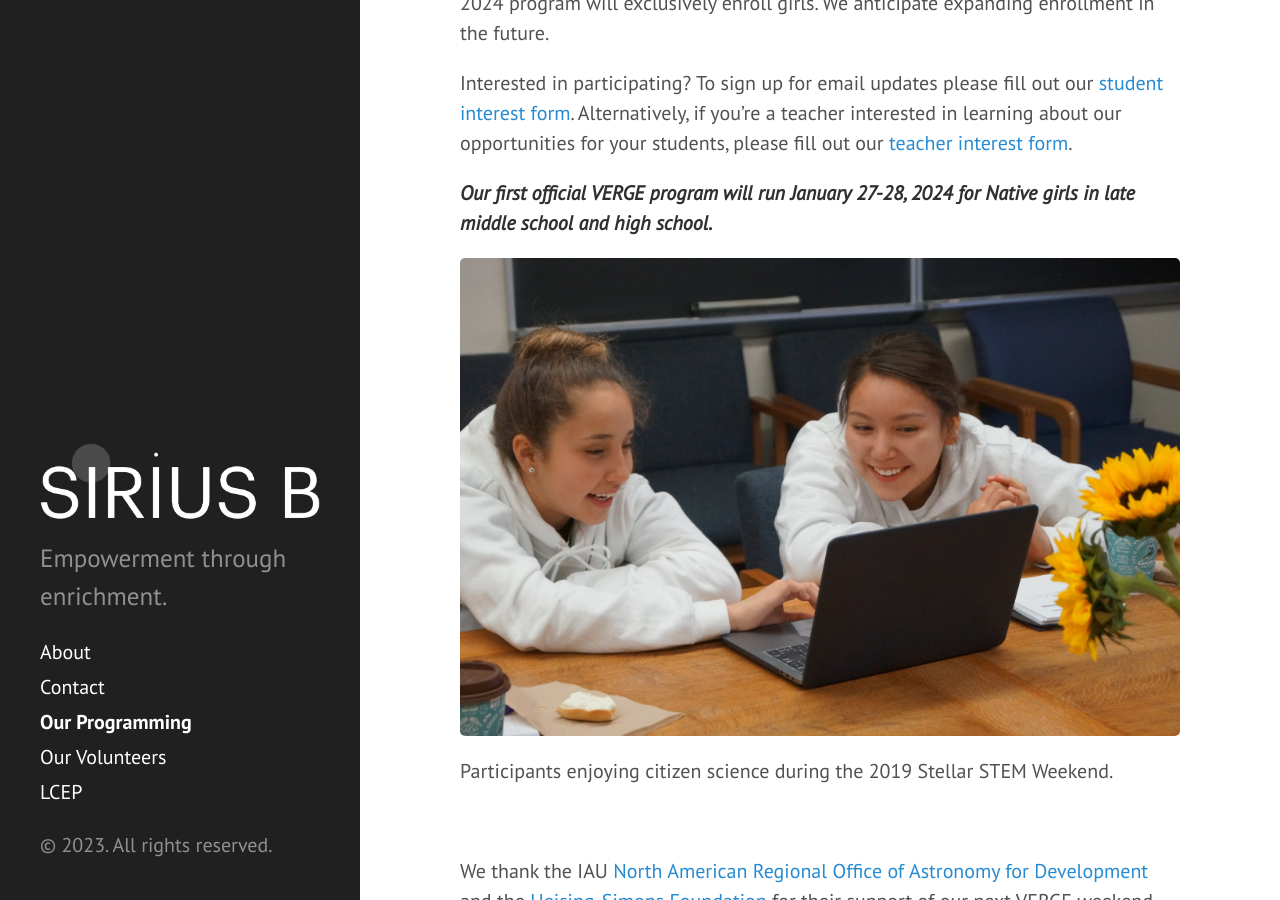
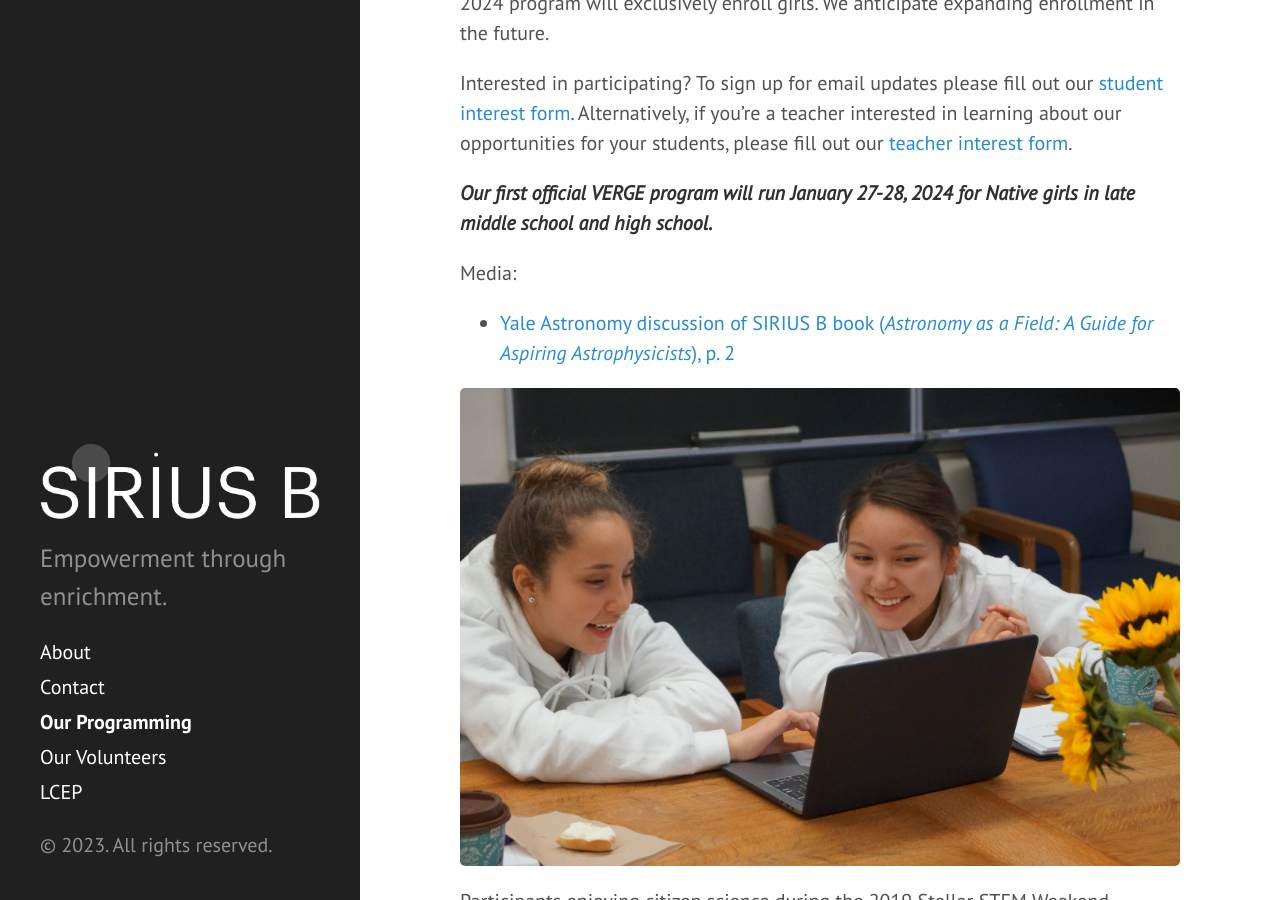
Before and after one commit to siriusb-org/siriusb-org.github.io, a Jekyll site: the page built from programming.md, in a window 1280 px wide and 900 px high, scrolled down 1795 px. Built offline with Jekyll 4.4.1, drawn with Linux system fonts in a browser that asks for light colours.

Commit message:
add mention of Yale Astro newsletter

```diff
--- a/programming.md
+++ b/programming.md
@@ -34,6 +34,9 @@ VERGE has been funded by one of the inaugural grants from the International Astr
 Interested in participating? To sign up for email updates please fill out our [student interest form](https://forms.gle/wqmpexV7VcYHF4hC7){:target="_blank"}. Alternatively, if you're a teacher interested in learning about our opportunities for your students, please fill out our [teacher interest form](https://forms.gle/Dvaod8XKwJD1te396){:target="_blank"}.
 
 ***Our first official VERGE program will run January 27-28, 2024 for Native girls in late middle school and high school.***
+
+Media:
+- [Yale Astronomy discussion of SIRIUS B book (*Astronomy as a Field: A Guide for Aspiring Astrophysicists*), p. 2](https://astronomy.yale.edu/sites/default/files/files/Astronomy%20Newsletter%20Winter%202023.pdf){:target="_blank"}
 
 ![Participants enjoying citizen science during Stellar STEM Weekend]({{ "March2019_ssw.jpg" | relative_url }})
 Participants enjoying citizen science during the 2019 Stellar STEM Weekend.
```
